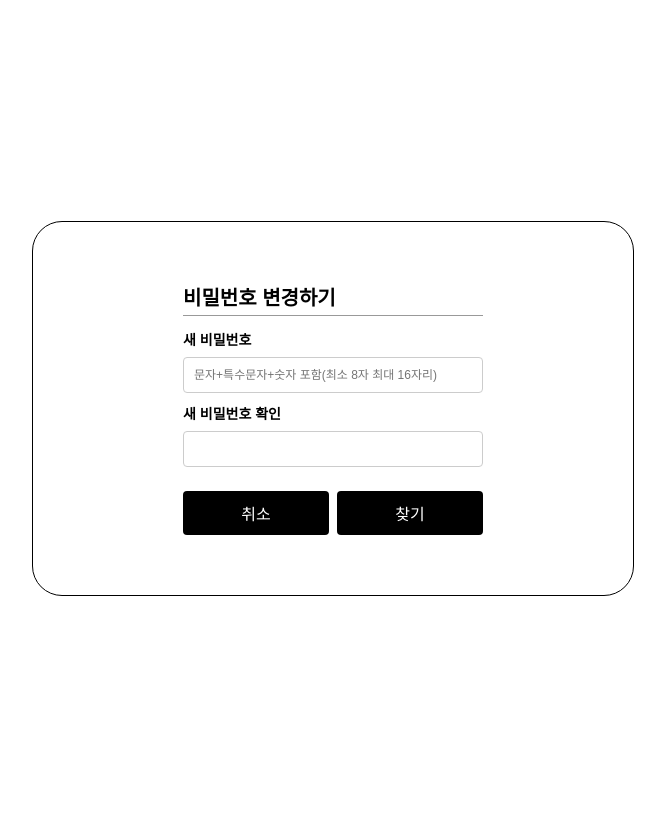
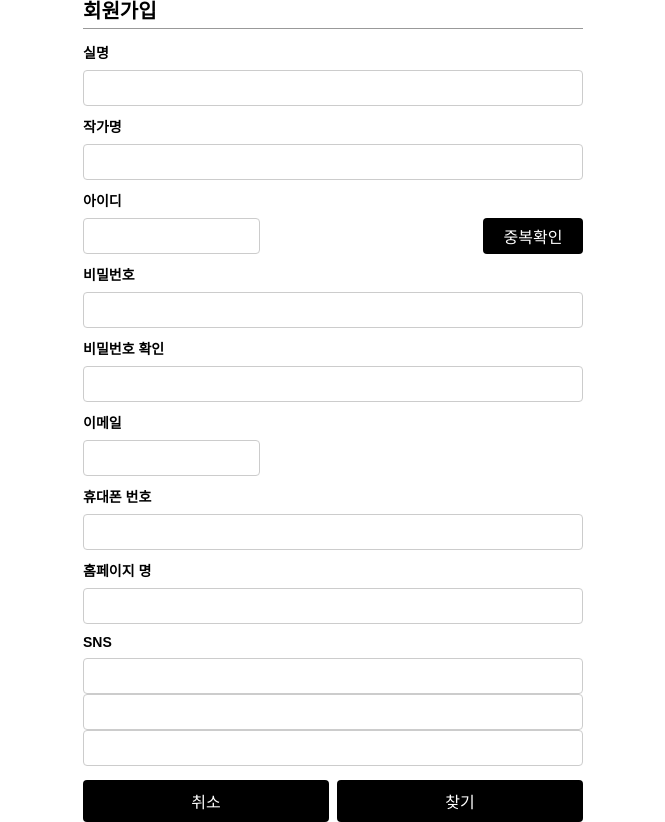
Before and after one commit to SeungaLeeah/artist-workspace-at, a Next.js app: page /join in a window 1280 px wide. Shown: the whole page, without its empty margins (315-980 px from the left). Built offline with nearby package versions, Linux system fonts and the light colour scheme; a web font is replaced by a local one.

Commit message:
feature: 회원가입 적용중

```diff
--- a/src/assets/styles/globals.css
+++ b/src/assets/styles/globals.css
@@ -15,16 +15,16 @@ body{
     cursor: pointer;
 }
 
-.width50{
+.w-50{
     width: 50%;
 }
-.width100{
+.w-100{
     width: 100%;
 }
-.height50{
+.h-50{
     height: 50%;
 }
-.height100{
+.h-100{
     height: 100%;
 }
 
@@ -38,3 +38,32 @@ body{
     min-width: 300px;
     flex-direction: column;
 }
+
+.fx-row{
+    display: flex;
+    flex-direction: row;
+}
+.fx-column{
+    display: flex;
+    flex-direction: column;
+}
+.center{
+    display: flex;
+    flex-direction: row;
+    align-items: center;
+    justify-content: center;
+}
+
+.fx-start{
+    display: flex;
+    flex-direction: row;
+    align-items: center;
+    justify-content: flex-start;
+}
+
+.fx-space-between{
+    display: flex;
+    flex-direction: row;
+    align-items: center;
+    justify-content: space-between;
+}
--- a/src/components/button.module.css
+++ b/src/components/button.module.css
@@ -4,6 +4,9 @@
     font-size: 16px;
     border-radius: 4px;
     cursor: pointer;
+    display: flex;
+    align-items: center;
+    justify-content: center;
 }
 .buttonBg{
     background-color: #e5e5e5;
--- a/src/components/input.module.css
+++ b/src/components/input.module.css
@@ -31,6 +31,11 @@
     font-size: 12px;
 }
 
+.errorMessage {
+    color: #31B800;
+    font-size: 12px;
+}
+
 .required {
     color: red;
 }
--- a/src/components/input.tsx
+++ b/src/components/input.tsx
@@ -6,6 +6,7 @@ interface InputProps {
     onChange: (event: ChangeEvent<HTMLInputElement>) => void;
     placeholder?: string;
     disabled?: boolean;
+    successText?:string;
     errorText?: string;
     label?: string;
     name?: string;
@@ -20,6 +21,7 @@ const Input: React.FC<InputProps> = ({
     value,
     placeholder,
     disabled = false,
+    successText,
     errorText,
     label,
     name,
@@ -47,6 +49,7 @@ const Input: React.FC<InputProps> = ({
                 required={required}
                 autoFocus={autoFocus}
             />
+            {successText && <span className={`${styles.errorMessage}`}>{successText}</span>}
             {errorText && <span className={`${styles.errorMessage}`}>{errorText}</span>}
         </div>
     );
--- a/src/pages/Login/login.module.css
+++ b/src/pages/Login/login.module.css
@@ -11,25 +11,7 @@
     width: 100%;
     border-bottom: 1px solid #999999;
 }
-.loginBox{
-    display: flex;
-    align-items: center;
-    justify-content: center;
-    border: 1px solid #000;
-    border-radius: 30px;
-    padding: 90px 200px;
-    flex-direction: column;
-}
-.loginButton{
-    padding: 10px 20px;
-    font-size: 16px;
-    border-radius: 4px;
-    background-color: #007bff;
-    color: white;
-    border: 1px solid #007bff;
-    cursor: pointer;
-    transition: background-color 0.3s, border-color 0.3s;
-}
+
 .loginBtn{
     background-color: #000;
     color: white;
--- a/src/pages/Login/login.tsx
+++ b/src/pages/Login/login.tsx
@@ -31,7 +31,7 @@ const Login = () => {
             <div className={'loginBox'}>
                 <div className={`mg-bt-13 fs-20 bold pd-bt-4 ${styles.title}`}>로그인
                 </div>
-                <div className={'width100 mg-bt-10'}>
+                <div className={'w-100 mg-bt-10'}>
                     <Input
                         type="email"
                         value={email}
@@ -39,7 +39,7 @@ const Login = () => {
                         placeholder="이메일을 입력하세요"
                     />
                 </div>
-                <div className={'width100 mg-bt-10'}>
+                <div className={'w-100 mg-bt-10'}>
                     <Input
                         type="password"
                         value={password}
--- a/src/pages/findId/findId.module.css
+++ b/src/pages/findId/findId.module.css
@@ -11,25 +11,7 @@
     width: 100%;
     border-bottom: 1px solid #999999;
 }
-.loginBox{
-    display: flex;
-    align-items: center;
-    justify-content: center;
-    border: 1px solid #000;
-    border-radius: 30px;
-    padding: 90px 200px;
-    flex-direction: column;
-}
-.loginButton{
-    padding: 10px 20px;
-    font-size: 16px;
-    border-radius: 4px;
-    background-color: #007bff;
-    color: white;
-    border: 1px solid #007bff;
-    cursor: pointer;
-    transition: background-color 0.3s, border-color 0.3s;
-}
+
 .loginBtn{
     background-color: #000;
     color: white;
--- a/src/pages/findId/index.tsx
+++ b/src/pages/findId/index.tsx
@@ -25,7 +25,7 @@ const index = () => {
             <div className={'loginBox'}>
                 <div className={`mg-bt-13 fs-20 bold pd-bt-4 ${styles.title}`}>아이디 찾기
                 </div>
-                <div className={'width100 mg-bt-10'}>
+                <div className={'w-100 mg-bt-10'}>
                 <Input
                         type="email"
                         value={email}
--- a/src/pages/findPw/index.tsx
+++ b/src/pages/findPw/index.tsx
@@ -29,7 +29,7 @@ const index = () => {
             <div className={'loginBox'}>
                 <div className={`mg-bt-13 fs-20 bold pd-bt-4 ${styles.title}`}>비밀번호 변경하기
                 </div>
-                <div className={'width100 mg-bt-10'}>
+                <div className={'w-100 mg-bt-10'}>
                     <Input
                         label={'새 비밀번호'}
                         type="password"
@@ -38,7 +38,7 @@ const index = () => {
                         placeholder="문자+특수문자+숫자 포함(최소 8자 최대 16자리)"
                     />
                 </div>
-                <div className={'width100 mg-bt-10'}>
+                <div className={'w-100 mg-bt-10'}>
                     <Input
                         label={'새 비밀번호 확인'}
                         type="password"
--- a/src/pages/join/index.tsx
+++ b/src/pages/join/index.tsx
@@ -17,34 +17,117 @@ const index = () => {
     };
 
 
-    const cancelBtn =  () => {
+    const cancelBtn = () => {
         router.push(`/`);
     };
-    const findPwClick =  () => {
+    const findPwClick = () => {
         console.log('id 찾기')
     };
 
     return (
-        <div className={`${styles.loginWrap}`}>
-            <div className={'loginBox'}>
-                <div className={`mg-bt-13 fs-20 bold pd-bt-4 ${styles.title}`}>비밀번호 변경하기
+        <div className={`${styles.joinWrap}`}>
+            <div className={`${styles.joinBox}`}>
+                <div className={`mg-bt-13 fs-20 bold pd-bt-4 ${styles.title}`}>회원가입
                 </div>
-                <div className={'width100 mg-bt-10'}>
+                <div className={'w-100 mg-bt-10'}>
                     <Input
-                        label={'새 비밀번호'}
-                        type="password"
+                        label={'실명'}
+                        type="text"
                         value={password}
                         onChange={handlePwChange}
-                        placeholder="문자+특수문자+숫자 포함(최소 8자 최대 16자리)"
                     />
                 </div>
-                <div className={'width100 mg-bt-10'}>
+                <div className={'w-100 mg-bt-10'}>
                     <Input
-                        label={'새 비밀번호 확인'}
-                        type="password"
+                        label={'작가명'}
+                        type="text"
                         value={checkPassword}
                         onChange={handleCheckPwChange}
                     />
+                </div>
+                <div className={'w-100 mg-bt-10'}>
+                    <div className={'fs-14 semi-bold mg-bt-8'}>아이디</div>
+                    <div className={'fx-space-between'}>
+                        <Input
+                            type="text"
+                            value={password}
+                            onChange={handlePwChange}
+                        />
+                        <Button
+                            onClick={findPwClick}
+                            className={`${styles.checkBtn} mg-lf-4`}
+                        >
+                            {'중복확인'}
+                        </Button>
+                    </div>
+                </div>
+                <div className={'w-100 mg-bt-10'}>
+                    <Input
+                        label={'비밀번호'}
+                        type="text"
+                        value={checkPassword}
+                        onChange={handleCheckPwChange}
+                    />
+                </div>
+                <div className={'w-100 mg-bt-10'}>
+                    <Input
+                        label={'비밀번호 확인'}
+                        type="text"
+                        value={password}
+                        onChange={handlePwChange}
+                    />
+                </div>
+                <div className={'w-100 mg-bt-10'}>
+                    <div className={'fs-14 semi-bold mg-bt-8'}>이메일</div>
+                    <div className={'fx-space-between'}>
+                        <Input
+                            type="text"
+                            value={checkPassword}
+                            onChange={handleCheckPwChange}
+                        />
+                    </div>
+                </div>
+                <div className={'w-100 mg-bt-10'}>
+                    <Input
+                        label={'휴대폰 번호'}
+                        type="text"
+                        value={checkPassword}
+                        onChange={handleCheckPwChange}
+                    />
+                </div>
+                <div className={'w-100 mg-bt-10'}>
+                    <Input
+                        label={'홈페이지 명'}
+                        type="text"
+                        value={checkPassword}
+                        onChange={handleCheckPwChange}
+                    />
+                </div>
+                <div className={'w-100 mg-bt-10'}>
+                    <div className={'fs-14 semi-bold mg-bt-8'}>SNS</div>
+                    <div>
+                        <div>
+                            <Input
+                                type="text"
+                                value={checkPassword}
+                                onChange={handleCheckPwChange}
+                            />
+                        </div>
+                        <div>
+                            <Input
+                                type="text"
+                                value={checkPassword}
+                                onChange={handleCheckPwChange}
+                            />
+                        </div>
+                        <div>
+                            <Input
+                                type="text"
+                                value={checkPassword}
+                                onChange={handleCheckPwChange}
+                            />
+                        </div>
+                    </div>
                 </div>
                 <div className={`mg-tp-14 ${styles.btnWrap}`}>
                     <Button
--- a/src/pages/join/join.module.css
+++ b/src/pages/join/join.module.css
@@ -1,4 +1,4 @@
-.loginWrap{
+.joinWrap{
     width: 100%;
     height: 100vh;
     display: flex;
@@ -11,21 +11,26 @@
     width: 100%;
     border-bottom: 1px solid #999999;
 }
+.joinBox{
+    min-width: 500px;
+}
+.checkBtn{
+    background-color: #000;
+    color: white;
+    width: 100px;
+    height: 36px;
+    border: none;
+}
+.checkBtn:hover {
+    background-color: #c0c0c0;
+    border: none;
+}
 
-.loginButton{
-    padding: 10px 20px;
-    font-size: 16px;
-    border-radius: 4px;
-    background-color: #007bff;
-    color: white;
-    border: 1px solid #007bff;
-    cursor: pointer;
-    transition: background-color 0.3s, border-color 0.3s;
-}
 .loginBtn{
     background-color: #000;
     color: white;
     width: 100%;
+    height: 42px;
     border: none;
 }
 .loginBtn:hover {
```
Also changed, not shown: src/pages/findPw/findPw.module.css (+0 -10 lines).
